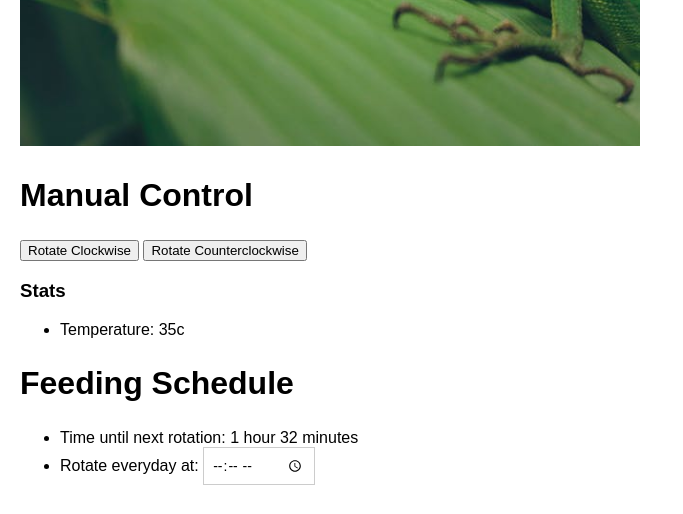
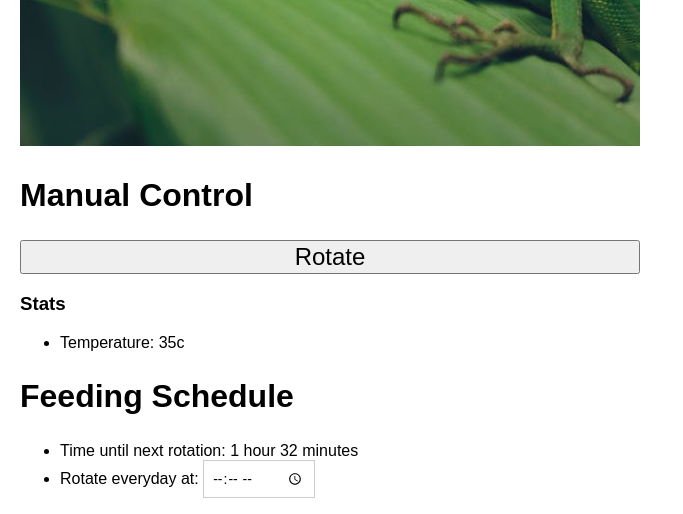
Before and after one commit to ReptAuto/reptauto, a Flask app: page /dashboard in a window 1280 px wide. Shown: the part 614-1128 px from the top of the page, without its empty margins (0-683 px from the left). Before the commit the page ends 1099 px from the top, so only its background shows below. Run offline with Flask 2, Linux system fonts and the light colour scheme; the visitor is signed in with stand-in values (Sample User, id 1).

Commit message:
Add rotation button + css on frontend

```diff
--- a/src/static/styles/custom.css
+++ b/src/static/styles/custom.css
@@ -36,3 +36,8 @@
 .active {
     background: #FFFFFF;
 }
+
+#rotate {
+    width: 50%;
+    font-size: 1.5em;
+}
--- a/src/templates/dashboard.html
+++ b/src/templates/dashboard.html
@@ -2,6 +2,7 @@
 <html lang="en">
 <head>
     <meta charset="UTF-8">
+    <meta name="viewport" content="width=device-width, initial-scale=1">
     <link rel="stylesheet" type="text/css" href="{{ url_for('static',filename='styles/min.css') }}">
     <link rel="stylesheet" type="text/css" href="{{ url_for('static',filename='styles/custom.css') }}">
     <title>ReptAuto: Dashboard</title>
@@ -16,14 +17,16 @@
         </div>
     </nav>
 
+    <style>
+    </style>
+
     <div class="container">
         <h2>Live Feed</h2>
 
         <img width="50%" src="{{url_for('static', filename='img/webcam.jpg')}}">
 
         <h2>Manual Control</h2>
-        <button>Rotate Clockwise</button>
-        <button>Rotate Counterclockwise</button>
+        <button id="rotate">Rotate</button>
 
         <h3>Stats</h3>
         <ul>
@@ -39,5 +42,40 @@
 
     </div>
 
+    <script>
+        function sendRotateRequest() {
+            var xhr = new XMLHttpRequest();
+
+            xhr.onreadystatechange = function() {
+                if (xhr.readyState === 4) {
+                    if (xhr.status === 200) {
+                        alert("Rotating!");
+                    } else {
+                        alert("Could not rotate reptAuto for some reason");
+                    }
+                }
+            }
+
+            xhr.open("POST", window.location.origin + "/api/rotate", true);
+            xhr.setRequestHeader('Content-Type', 'application/json');
+            xhr.send(JSON.stringify({ direction: "clockwise" }));
+        }
+
+        function disableButton(id) {
+            document.getElementById(id).disabled = true;
+        }
+
+        function enableButton(id) {
+            document.getElementById(id).disabled = false;
+        }
+
+        document.getElementById("rotate").addEventListener("click", function(e) {
+            disableButton("rotate");
+            sendRotateRequest();
+            setTimeout(function() { enableButton("rotate");}, 3000);
+        });
+
+    </script>
+
 </body>
 </html>
--- a/src/templates/login.html
+++ b/src/templates/login.html
@@ -2,6 +2,7 @@
 <html lang="en">
 <head>
     <meta charset="UTF-8">
+    <meta name="viewport" content="width=device-width, initial-scale=1">
     <link rel="stylesheet" type="text/css" href="{{ url_for('static',filename='styles/min.css') }}">
     <link rel="stylesheet" type="text/css" href="{{ url_for('static',filename='styles/custom.css') }}">
     <title>ReptAuto: Login</title>
```
